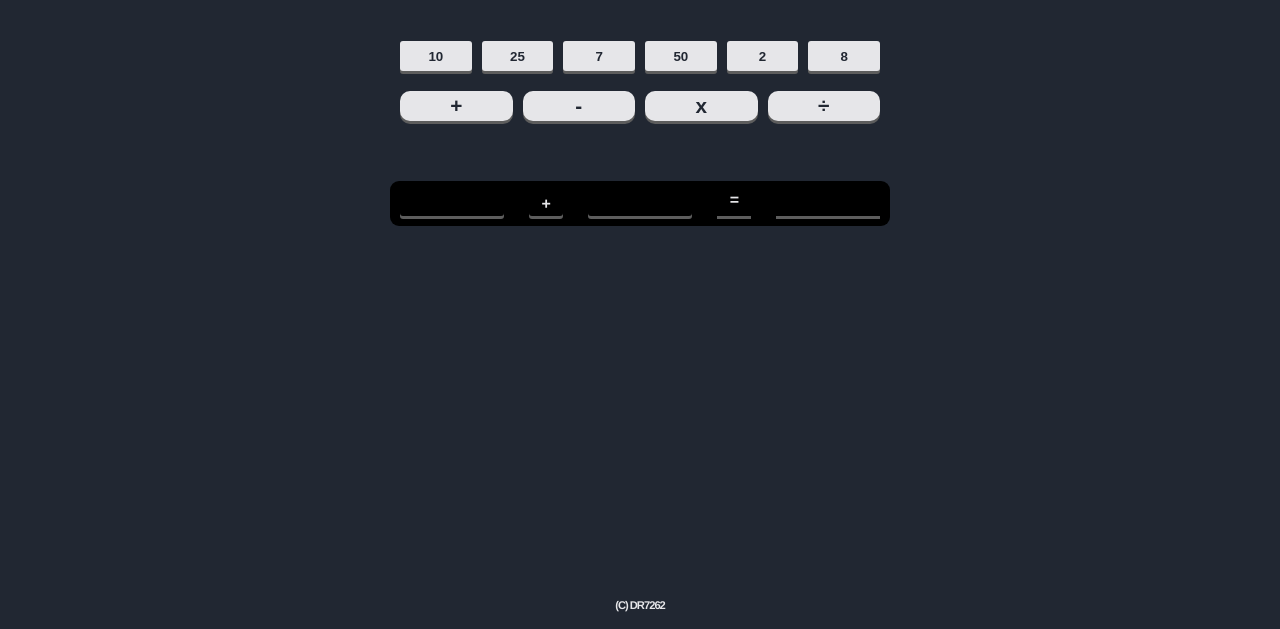
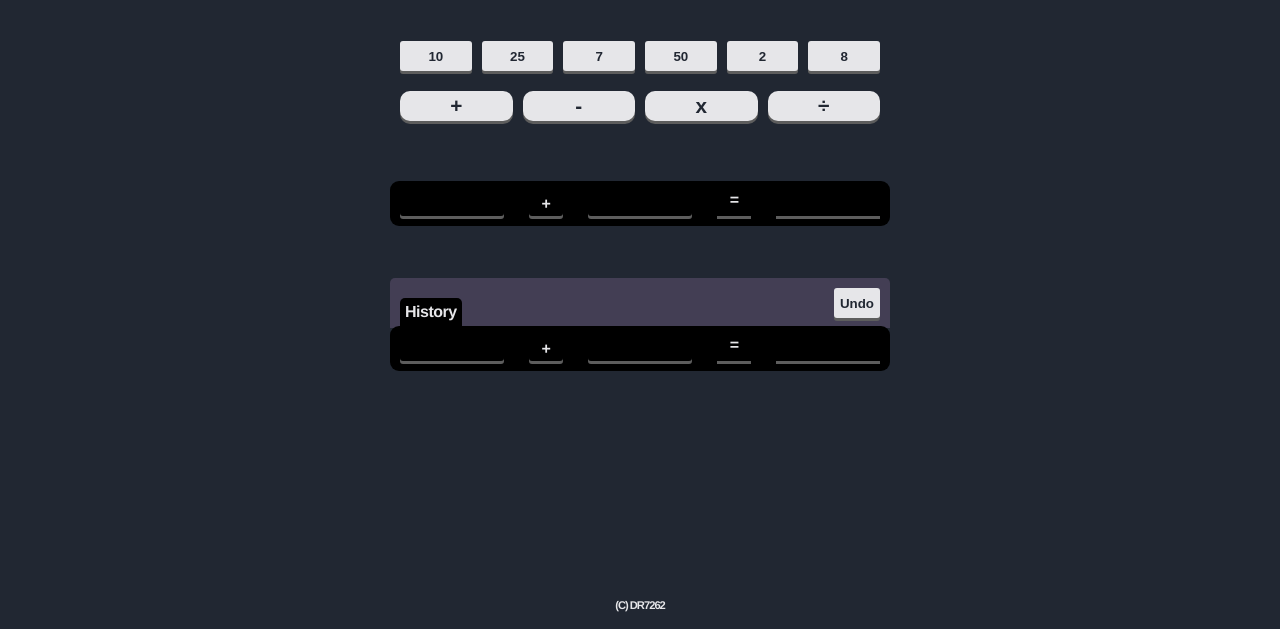
Before and after one commit to DR7262/numbers-game, a website built with webpack: page src/index.html in a window 1280 px wide. Shown: the part 171-800 px from the top of the page. Built offline with nearby package versions, Linux system fonts and the light colour scheme.

Commit message:
Added history menu with undo button

```diff
--- a/src/domController.js
+++ b/src/domController.js
@@ -60,5 +60,46 @@ function renderCurrentOperation() {
 }
 
 function renderHistory() {
+    let historyContainer = document.getElementById("history");
 
+    let historyContextMenu = document.createElement("div");
+    historyContextMenu.setAttribute("id", "historyMenu")
+
+    let historyTitle = document.createElement("div");
+    historyTitle.classList.add("historyTitle")
+    historyTitle.textContent = "History"
+
+    let historyButtons = document.createElement("div");
+    historyButtons.classList.add("historyButtons")
+
+    let undoButton = document.createElement("button");
+    undoButton.classList.add("undoButton", "gameButton");
+    undoButton.textContent = "Undo";
+
+    historyButtons.appendChild(undoButton)
+
+    historyContextMenu.appendChild(historyTitle);
+    historyContextMenu.appendChild(historyButtons);
+
+    historyContainer.appendChild(historyContextMenu);
+
+    let pastOperationContainer = document.createElement("div");
+    pastOperationContainer.classList.add("pastOperation")
+    let operationMembers = ["numerator left", "chosenOperator", "numerator right", "equalsSign", "old answer"]
+    for (let i in operationMembers) {
+        let operationMember = document.createElement("div");
+        let listedClasses = operationMembers[i].split(/\s+/);
+        console.log(operationMembers[i].split());
+        for (let i in listedClasses) {
+            operationMember.classList.add(listedClasses[i]);
+        };
+        if (operationMember.classList.contains("chosenOperator")) {
+            //Line below to be removed once interface completed in javascript
+            operationMember.textContent = "+"
+        } else if (operationMember.classList.contains("equalsSign")) {
+            operationMember.textContent = "="
+        };
+        pastOperationContainer.appendChild(operationMember);
+    }
+    historyContainer.appendChild(pastOperationContainer);
 }
--- a/src/style.css
+++ b/src/style.css
@@ -112,7 +112,8 @@ body {
     background-color: rgb(255, 255, 255);
 }
 
-#currentOperation {
+#currentOperation,
+.pastOperation {
     background-color: black;
     color: black;
     border-radius: 9px;
@@ -120,7 +121,9 @@ body {
     justify-content: space-between;
     height: 25px;
     padding: 10px;
-    gap: 25px
+    gap: 25px;
+    position: relative;
+    z-index: 1;
 }
 
 .numerator,
@@ -147,6 +150,26 @@ body {
     font-size: 1rem;
 }
 
+#historyMenu {
+    display: flex;
+    justify-content: space-between;
+    padding: 10px;
+    background-color: rgb(67, 62, 84);
+    transform: translateY(2px);
+    border-top-left-radius: 5px;
+    border-top-right-radius: 5px;
+}
+
+.historyTitle {
+    background-color: black;
+    color: var(--main-font-color);
+    border-radius: 5px;
+    border-bottom-right-radius: 0px;
+    border-bottom-left-radius: 0px;
+    padding: 5px;
+    transform: translateY(10px);
+}
+
 #main-footer {
     display: flex;
     justify-content: space-around;
```
Also changed, not shown: dist/main.js.
